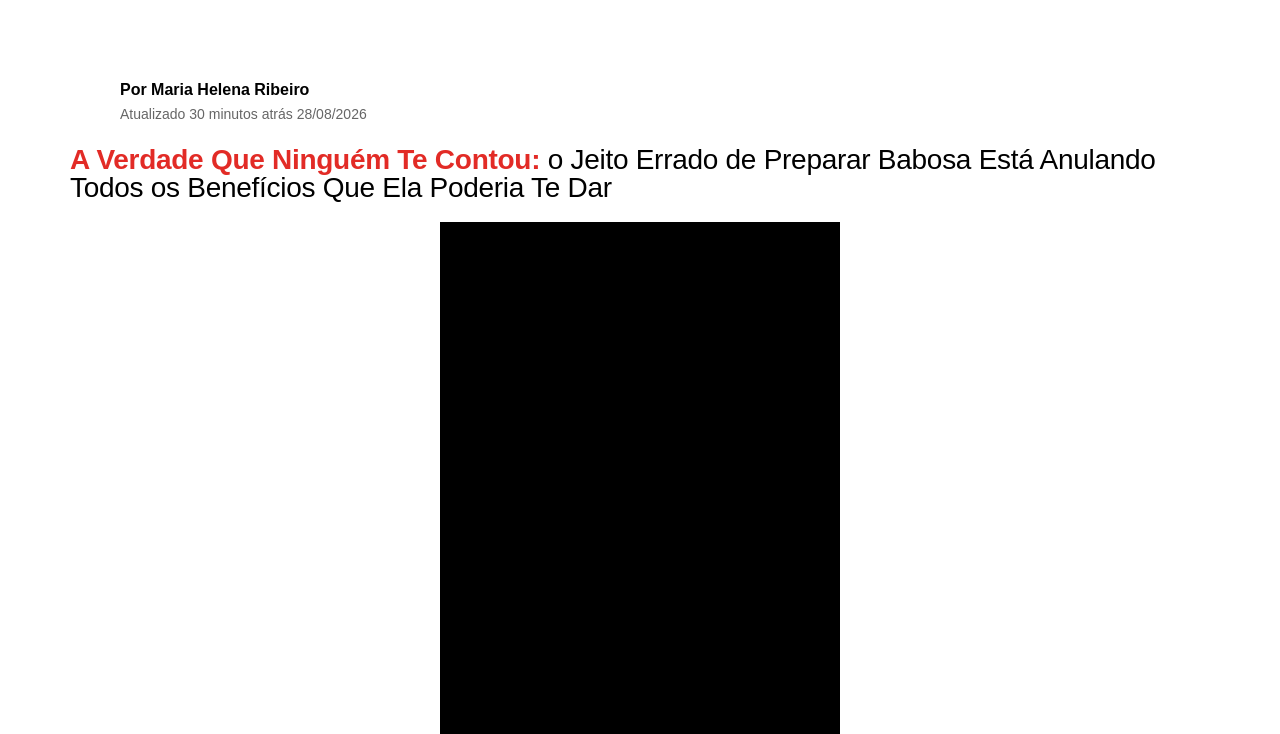
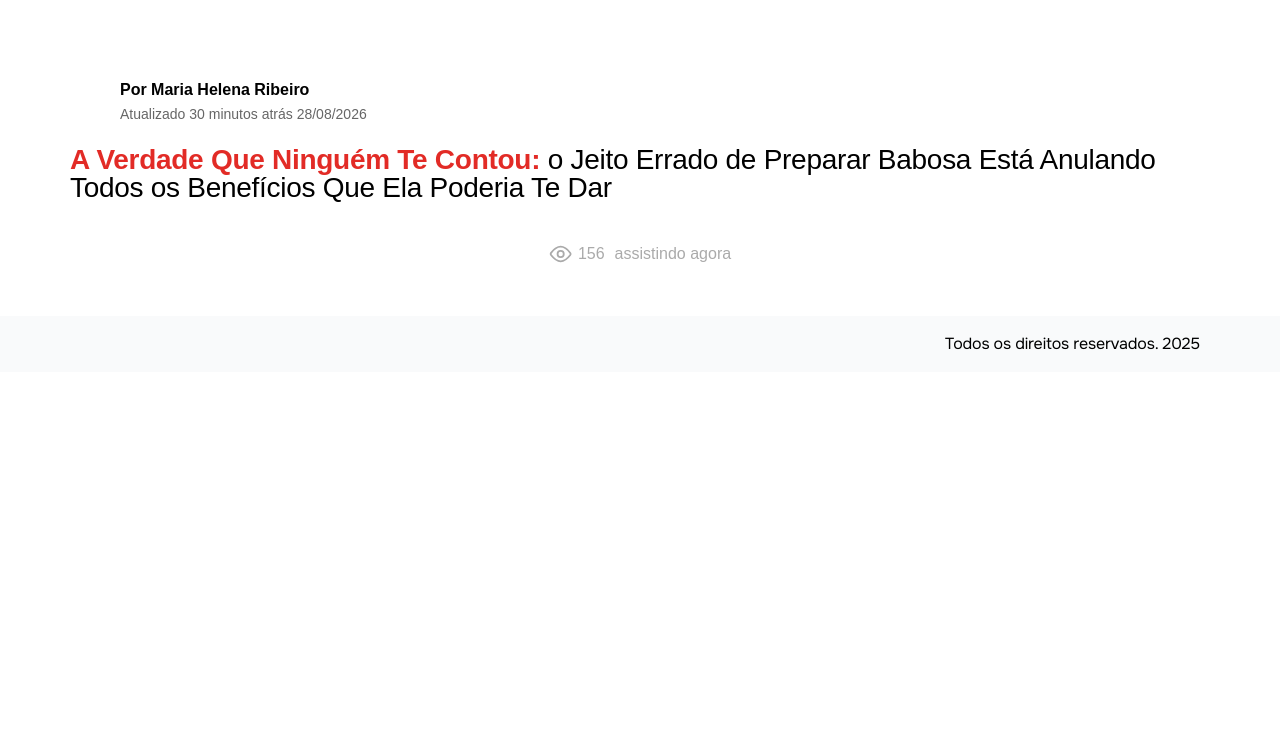
Before and after one commit to DarthVeider373/segredodababosa.site, a plain HTML site: page vsl/index.html in a window 1280 px wide. Shown: the part 66-800 px from the top of the page. Drawn offline with Linux system fonts and the light colour scheme.

Commit message:
Update index.html

```diff
--- a/vsl/index.html
+++ b/vsl/index.html
@@ -146,12 +146,12 @@ img:is([sizes=auto i],[sizes^="auto," i]){contain-intrinsic-size:3000px 1500px}
      que a página funciona igual, só perde um pouco de velocidade.
 =================================================================== -->
 <script>!function(i,n){i._plt=i._plt||(n&&n.timeOrigin?n.timeOrigin+n.now():Date.now())}(window,performance);</script>
-<link rel="preload" href="https://scripts.converteai.net/beb06ebc-0219-4b97-b88f-8ccab6eb2442/players/6a91f2ecba9e65956da3884f/v4/player.js" as="script">
+<link rel="preload" href="https://scripts.converteai.net/beb06ebc-0219-4b97-b88f-8ccab6eb2442/ab-test/6a9200168d56192e146fcbce/player.js" as="script">
 <link rel="preload" href="https://scripts.converteai.net/lib/js/smartplayer-wc/v4/smartplayer.js" as="script">
-<link rel="preload" href="https://cdn.converteai.net/beb06ebc-0219-4b97-b88f-8ccab6eb2442/6a91f0abf9d1c1ef1dc93ca0/main.m3u8" as="fetch">
 <link rel="dns-prefetch" href="https://cdn.converteai.net">
 <link rel="dns-prefetch" href="https://scripts.converteai.net">
 <link rel="dns-prefetch" href="https://images.converteai.net">
+<link rel="dns-prefetch" href="https://m3u8.vturb.net">
 <link rel="dns-prefetch" href="https://license.vturb.com">
 <!-- FIM DO BLOCO DE PRELOAD -->
 				<meta name="viewport" content="width=device-width, initial-scale=1.0, viewport-fit=cover" /><meta name="generator" content="WP Rocket 3.18.3" data-wpr-features="wpr_minify_js wpr_minify_css wpr_cdn wpr_desktop" /></head>
@@ -217,7 +217,7 @@ img:is([sizes=auto i],[sizes^="auto," i]){contain-intrinsic-size:3000px 1500px}
 					       2) <script> ...player.js... </script>
 					     Copie o código certinho como a VTurb manda, sem editar na mão.
 					=================================================================== -->
-					<vturb-smartplayer id="vid-6a91f2ecba9e65956da3884f" style="display: block; margin: 0 auto; width: 100%; max-width: 400px;"><div class="vturb-player-placeholder" style="position: relative; width: 100%; padding: 133.33333333333331% 0 0; z-index: 0; background-color: black;"></div></vturb-smartplayer> <script type="text/javascript"> var s=document.createElement("script"); s.src="https://scripts.converteai.net/beb06ebc-0219-4b97-b88f-8ccab6eb2442/players/6a91f2ecba9e65956da3884f/v4/player.js", s.async=!0,document.head.appendChild(s); </script>
+					<vturb-smartplayer id="ab-6a9200168d56192e146fcbce" style="display: block; margin: 0 auto; width: 100%; "></vturb-smartplayer> <script type="text/javascript"> var s=document.createElement("script"); s.src="https://scripts.converteai.net/beb06ebc-0219-4b97-b88f-8ccab6eb2442/ab-test/6a9200168d56192e146fcbce/player.js", s.async=!0,document.head.appendChild(s); </script>
 					<!-- FIM DO VÍDEO PRINCIPAL -->
 				</div>
 				</div>
```
